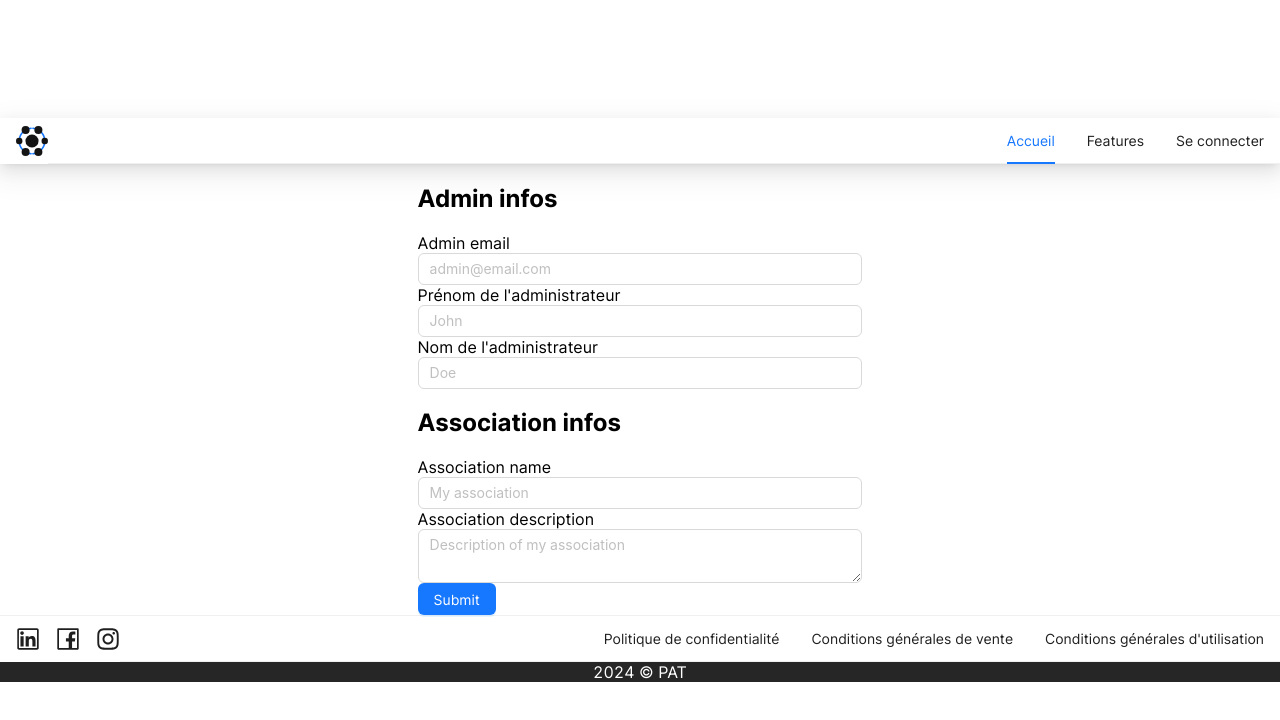
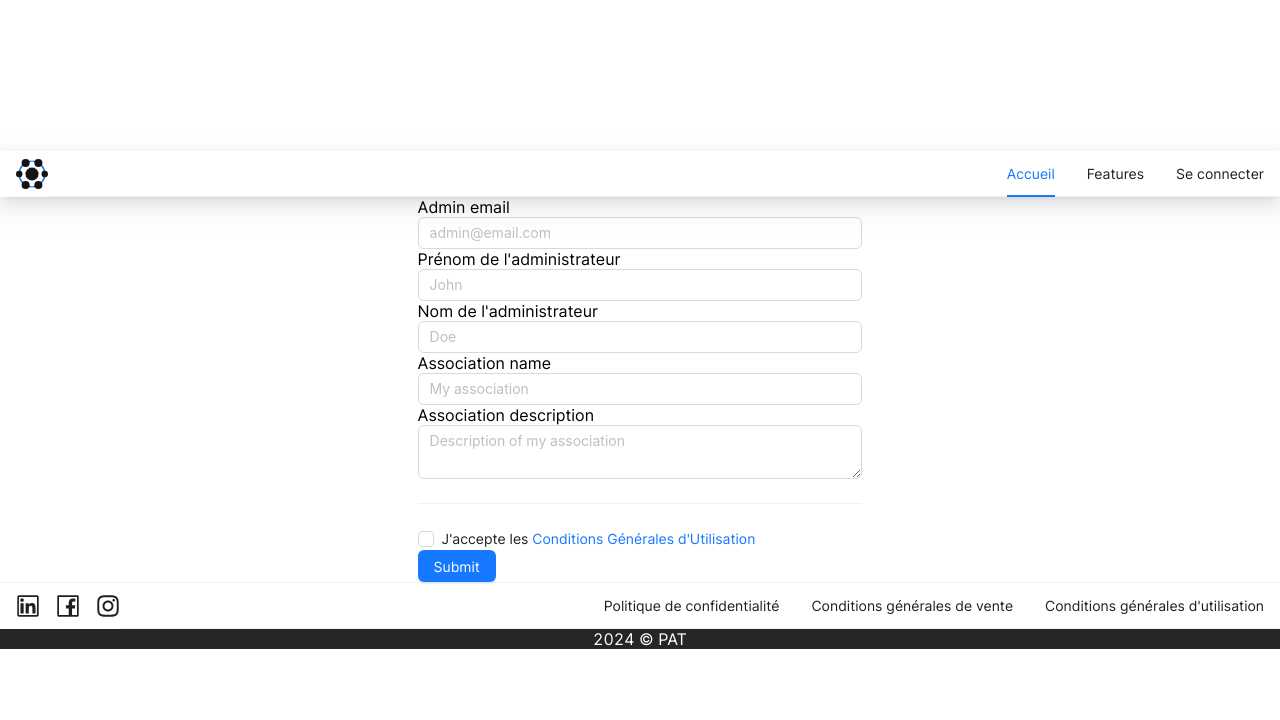
Before and after one commit to eanaellea/cause-connect-webapp, a React (Vite) app: page /sign-up in a window 1280 px wide. Shown: the top 720 px of the page. Built offline with nearby package versions, Linux system fonts and the light colour scheme.

Commit message:
feat(sign up): add terms checkbox + remove titles

```diff
--- a/src/pages/signUp/SignUp.tsx
+++ b/src/pages/signUp/SignUp.tsx
@@ -1,4 +1,5 @@
-import { Input, Button } from 'antd';
+import { Input, Divider, Button, Checkbox } from 'antd';
+import { Link } from 'react-router-dom';
 import { Controller, SubmitHandler, useForm } from 'react-hook-form'
 import { z } from 'zod'
 import { zodResolver } from "@hookform/resolvers/zod";
@@ -14,6 +15,9 @@ const signUpSchema = z.object({
     logo: z.string().optional(),
     description: z.string(),
   }),
+  terms: z.boolean().refine(val => val === true, {
+    message: "Ce champ est obligatoire",
+  }),
 });
 
 export const SignUp = () => {
@@ -27,7 +31,6 @@ export const SignUp = () => {
   return (
     <form onSubmit={handleSubmit(onSubmit)}>
       <div>
-        <h2>Admin infos</h2>
         <div>
           <label>Admin email</label>
           <Controller
@@ -73,7 +76,6 @@ export const SignUp = () => {
         </div>
       </div>
       <div>
-        <h2>Association infos</h2>
         <div>
           <label>Association name</label>
           <Controller
@@ -102,6 +104,24 @@ export const SignUp = () => {
           />
           {errors.association?.description && <span>{errors.association.description.message}</span>}
         </div>
+        <div>
+          <Divider type="horizontal" />
+          <div>
+            <Controller
+              name="terms"
+              control={control}
+              render={({ field }) => (
+                <Checkbox
+                  {...field}
+                  checked={field.value}
+                >
+                  J'accepte les <Link to="/cgu">Conditions Générales d'Utilisation</Link>
+                </Checkbox>
+              )}
+            />
+            {errors.terms && <span>{errors.terms.message}</span>}
+          </div>
+        </div>
       </div>
 
       <Button type="primary" htmlType="submit">
```
